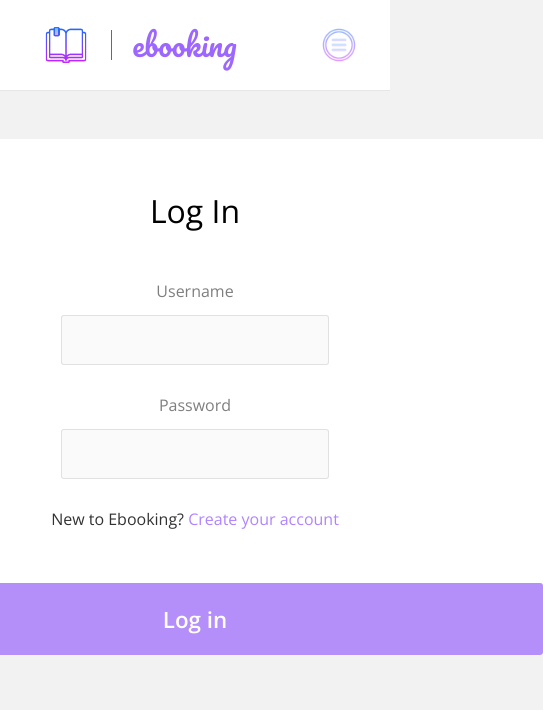
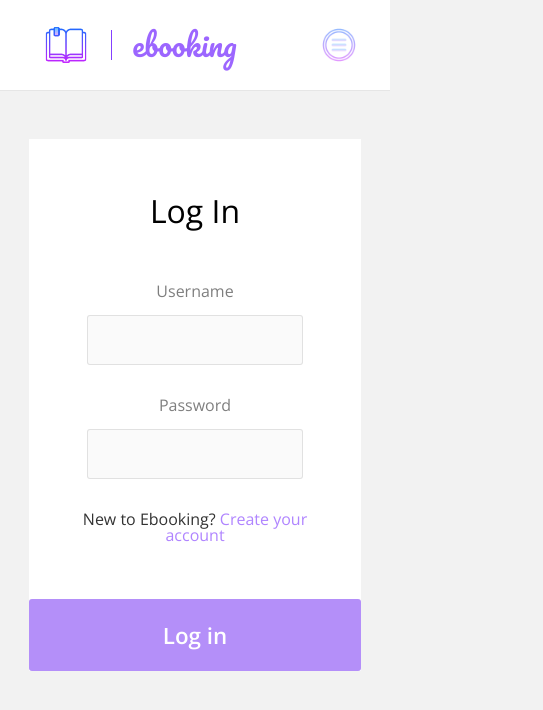
Before and after one commit to rafalciecwierz/BookBuy-Rent-TAS2017, a React (Create React App) app: page /login in a window 390 px wide. Shown: the top 710 px of the page, 543 px wide, since content can reach past the window. Built offline with nearby package versions, Linux system fonts and the light colour scheme.

Commit message:
trying to make forms responsive :construction:

```diff
--- a/src/components/Actions/Login.js
+++ b/src/components/Actions/Login.js
@@ -2,8 +2,8 @@ import React, { Component } from 'react';
 
 const Login = () => {
     return (
-      <div className="login">
-        <form className="login__form">
+      <div className="login form-component">
+        <form className="login__form form">
           <h2 className="form__header">Log In</h2>
           <label className="form__label" htmlFor="user">Username</label>
           <input className="form__input" id="user" type="text"></input>
--- a/src/components/Actions/Register.js
+++ b/src/components/Actions/Register.js
@@ -3,8 +3,8 @@ import React, { Component } from 'react';
 
 const Register = () => {
   return (
-    <div className="register">
-      <form className="register__form">
+    <div className="register form-component">
+      <form className="register__form form">
         <h2 className="form__header">Create your account</h2>
         <label className="form__label" for="user">Username</label>
         <input className="form__input" id="user" type="text"></input>
--- a/src/components/Users/AdminBooks.js
+++ b/src/components/Users/AdminBooks.js
@@ -155,7 +155,7 @@ class AdminBooks extends Component {
     return (
       <div className="admin-books">
         <div className="admin__actions">
-          <form className="admin__form" encType="multipart/form-data" onSubmit={this.handleSubmit}>
+          <form className="admin__form form" encType="multipart/form-data" onSubmit={this.handleSubmit}>
             <h2 className="form__header">Add new book</h2>
             <small className="form__text">New book will be posted to database.</small>
             <small className="form__text">
--- a/src/index.css
+++ b/src/index.css
@@ -594,6 +594,15 @@ textarea:focus {
   font-size: 0.9rem;
   line-height: 1rem;
 }
+/**
+ *  Forms
+ */
+
+.form {
+  display: flex;
+  flex-direction: column;
+  align-items: center;
+}
 
 /**
  * Register Component
@@ -607,13 +616,6 @@ textarea:focus {
   padding: 2rem;
   padding-bottom: 6rem;
   position: relative;
-}
-.admin__form,
-.register__form,
-.login__form {
-  display: flex;
-  flex-direction: column;
-  align-items: center;
 }
 .form__header {
   font-size: 2rem;
@@ -685,10 +687,17 @@ textarea:focus {
 .form__text {
   margin-top: 1rem;
   opacity: 0.8;
+  text-align: center;
 }
 .form__text a {
   color: #9C66FF;
   cursor: pointer;
+}
+
+@media screen and (max-width: 860px) {
+  .form__input {
+    width: 80%;
+  }
 }
 .login {
   /*position: fixed;
@@ -708,6 +717,18 @@ textarea:focus {
   background-color: #fff;
   padding: 3rem;
   padding-bottom: 8rem;
+}
+
+@media screen and (max-width: 860px) {
+  .login,
+  .register {
+    width: 85%;
+  }
+  .login__form,
+  .register__form {
+    width: 100%;
+    min-width: auto;
+  }
 }
 
 /**
@@ -794,6 +815,12 @@ textarea:focus {
   margin-right: 1rem;
 }
 
+@media screen and (max-width: 860px) {
+  .admin {
+    margin: 2rem auto;
+  }
+}
+
 
 .tabs-menu {
   margin: 3rem auto 0 auto;
```
